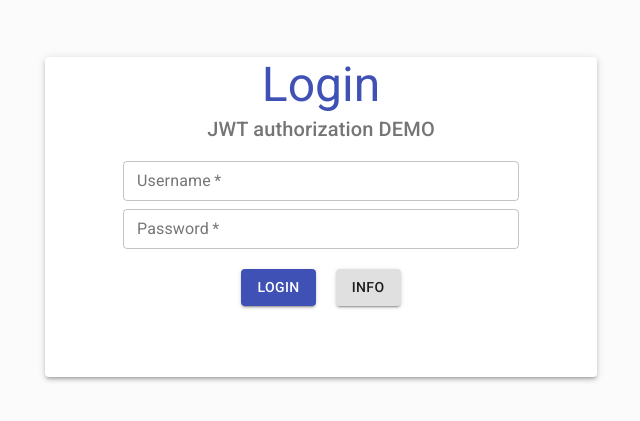
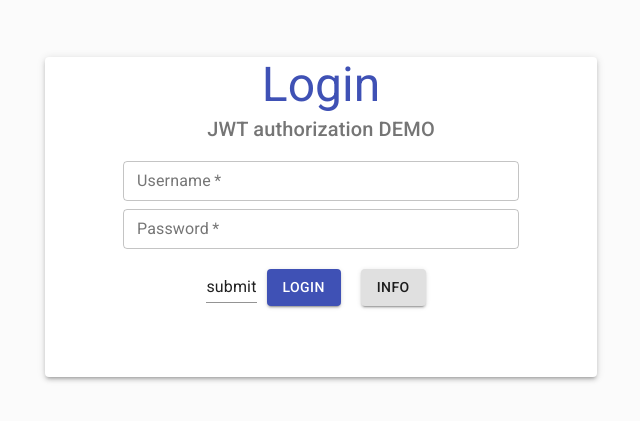
Before and after one commit to WEEFAA/jwt-nextjs-example, a Next.js app: page / in a window 1280 px wide. Shown: the part 183-604 px from the top of the page, without its empty margins (319-959 px from the left). Built offline with nearby package versions, Linux system fonts and the light colour scheme.

Commit message:
uncontrolled implementation

```diff
--- a/pages/index.js
+++ b/pages/index.js
@@ -2,21 +2,19 @@ import { Error, Page } from "../components/page"
 import { Typography, OutlinedInput, FormControl, InputLabel, Button, Container, Input, formatMs } from "@material-ui/core"
 import { Buttons, Elevated, Form } from "../components/layout"
 import { useState, createRef, useEffect } from "react"
+import { useRouter } from "next/router"
 import { authLogin } from "../lib/auth"
 
 function Home(){
+    const router = useRouter()
     // states
     const [fields, toggleFields] = useState({
         username: "",
         password: ""
     })
-    const [errors, setErrors] = useState({
-        user: false, // username & password error state
-        pass: false
-    })
+    const [errors, setErrors] = useState([])
     const [message, setMessage] = useState("")
 
-    const formRef = createRef()
     // form control
     function onChange(e){
         const { target } = e
@@ -26,46 +24,15 @@ function Home(){
         })
     }
 
-    // submit handler
-    async function onSubmit(){
-        const {current: loginForm} = formRef
-        // ref not established
-        if(!loginForm) return null
-        // submit the form
-        const valid = loginForm.checkValidity()
-        if(!valid) {
-            return loginForm.reportValidity()
-        }
-        // authorize user
-        await submitHandler()
-    }
-
-    async function submitHandler(){
-        // get form data
-        const formSrc = document.forms['loginForm']
-        const formData = new FormData(formSrc)
-        const authCredentials = {
-            username: formData.get('username') || "",
-            password: formData.get('password') || ""
-        }
-        // auth
-        const authenticator = authLogin(authCredentials)
-        const authResult = await authenticator()
-        // handle result
-        authHandler(authResult)
-    }
-
-    function authHandler(result){
-        if(!result.ok){
-            // error message, if exist
-            setMessage(result.message)
-            // update error states
-            setErrors({
-                user: !!result.user,
-                pass: !!result.pass
-            })
-        }
-    }
+    useEffect(() => {
+        const query = router.query
+        // check errors
+        const { errors = "", message = "" } = query
+        const failing = errors.split(',')
+        // set errors if exist
+        setErrors(failing)
+        setMessage(message)
+    },[router.query])
 
     return <Page>
         <Elevated>
@@ -75,24 +42,25 @@ function Home(){
             <Typography variant="h6" component="h2" color="textSecondary" style={{textAlign: 'center'}}>
                 JWT authorization DEMO
             </Typography>
-            <Form ref={formRef} method="POST" action="/api/auth/login" >
+            <Form method="POST" action="/api/auth/login" >
                 <Error message={message}/>
                 <FormControl variant="outlined" fullWidth margin="normal" size="small" required>
                     <InputLabel htmlFor="username">Username</InputLabel>
                     <OutlinedInput
                         id="username" name="username"
-                        placeholder="emela" label="username" error={errors.user}
+                        placeholder="emela" label="username" error={errors.includes('user')}
                         value={fields.username} onChange={onChange} required/>
                 </FormControl>
                 <FormControl variant="outlined" fullWidth size="small" required>
                     <InputLabel htmlFor="password">Password</InputLabel>
                     <OutlinedInput
                         id="password" name="password" type="password"
-                        placeholder="************" label="password" error={errors.pass}
+                        placeholder="************" label="password" error={errors.includes('pass')}
                         value={fields.password} onChange={onChange} required/>
                 </FormControl>
                 <Buttons>
-                    <Button color="primary" variant="contained" onClick={onSubmit}>Login</Button>
+                    <Input type="submit" value="submit"/>
+                    <Button color="primary" variant="contained" >Login</Button>
                     <Button variant="contained">Info</Button>
                 </Buttons>
             </Form>
```
